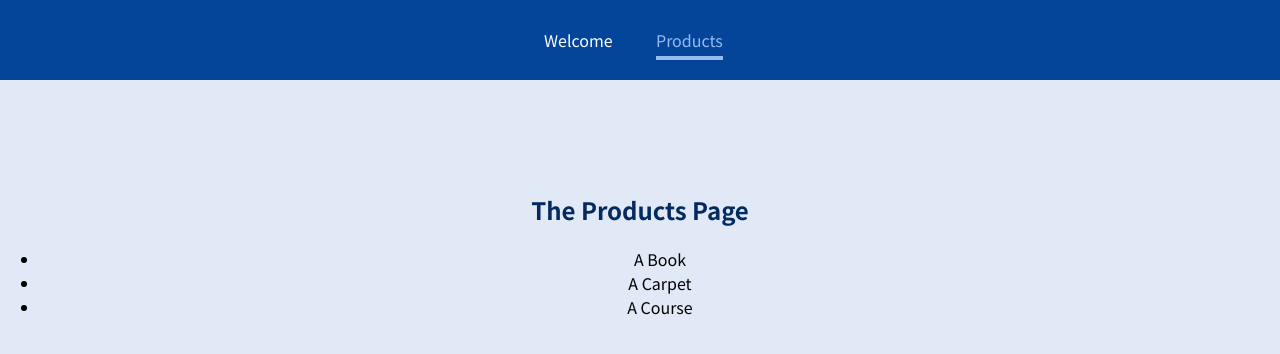
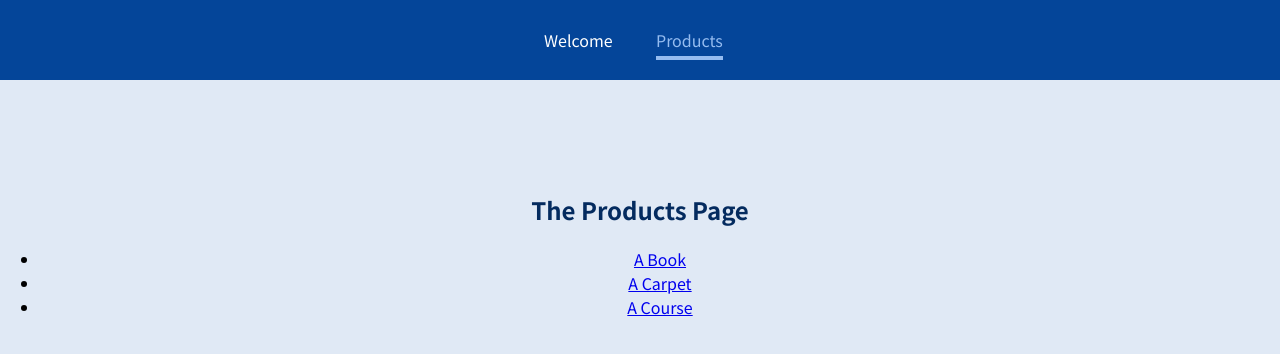
Before and after one commit to Dgvalerio/multi-page-spa-with-router-react-tcg, a React (Create React App) app: page /products in a window 1280 px wide. Shown: the top 354 px of the page. Built offline with nearby package versions, Linux system fonts and the light colour scheme.

Commit message:
Class 272 - Using "Switch" and "exact" For Configuring Routes

```diff
--- a/src/App.tsx
+++ b/src/App.tsx
@@ -1,5 +1,5 @@
 import React, { FC } from 'react';
-import { Route } from 'react-router-dom';
+import { Route, Switch } from 'react-router-dom';
 
 import MainHeader from './components/MainHeader';
 import ProductDetail from './pages/ProductDetail';
@@ -10,15 +10,17 @@
   <>
     <MainHeader />
     <main>
+      <Switch>
         <Route path="/welcome">
           <Welcome />
         </Route>
-      <Route path="/products">
+        <Route path="/products" exact>
           <Products />
         </Route>
-      <Route path="/product-detail/:productId">
+        <Route path="/products/:productId">
           <ProductDetail />
         </Route>
+      </Switch>
     </main>
   </>
 );
--- a/src/pages/Products.tsx
+++ b/src/pages/Products.tsx
@@ -1,12 +1,19 @@
 import React, { FC } from 'react';
+import { Link } from 'react-router-dom';
 
 const Products: FC = () => (
   <section>
     <h1>The Products Page</h1>
     <ul>
-      <li>A Book</li>
-      <li>A Carpet</li>
-      <li>A Course</li>
+      <li>
+        <Link to="/products/p1">A Book</Link>
+      </li>
+      <li>
+        <Link to="/products/p2">A Carpet</Link>
+      </li>
+      <li>
+        <Link to="/products/p3">A Course</Link>
+      </li>
     </ul>
   </section>
 );
```
Lines whose indentation alone changed are shown as unchanged.
